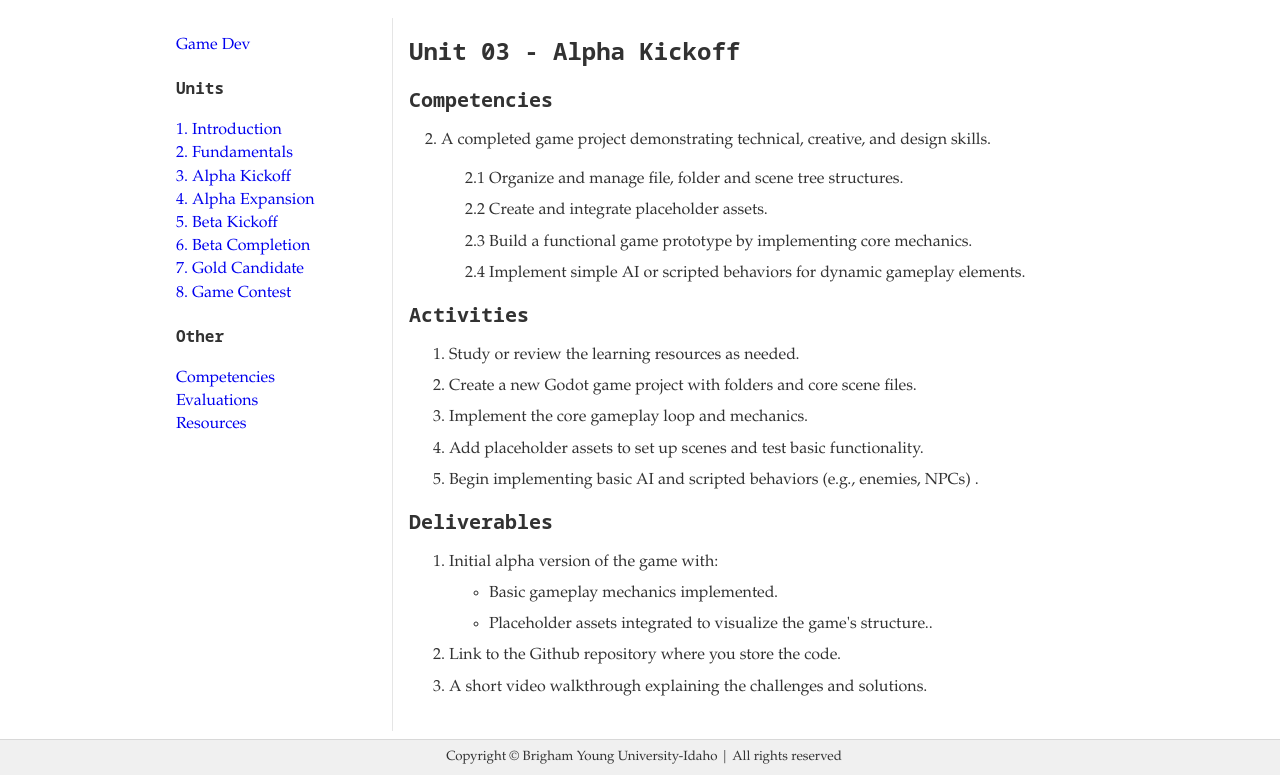
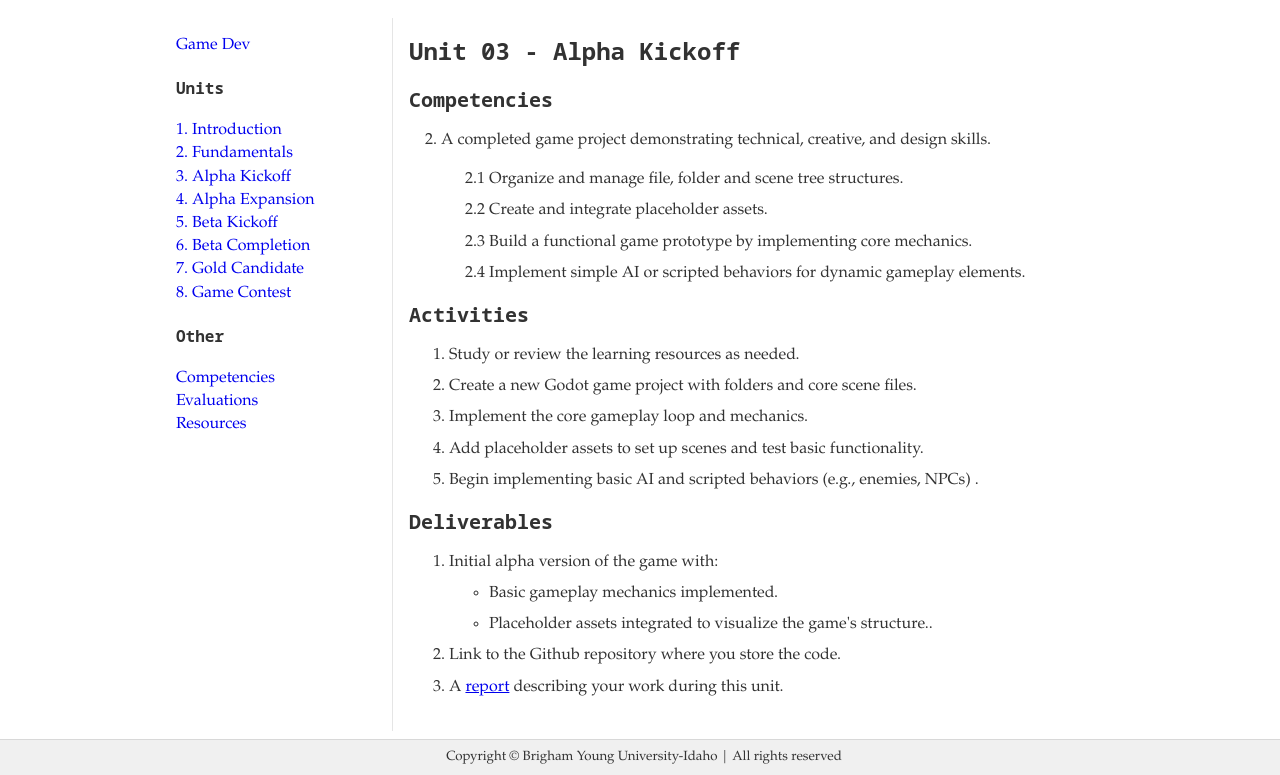
Before and after one commit to byui-cse/cse290r-game-dev, a plain HTML site: page unit03.html in a window 1280 px wide. Shown: the part 87-862 px from the top of the page. Drawn offline with nearby package versions, Linux system fonts and the light colour scheme.

Commit message:
Replace video walkthrough with report link

```diff
--- a/unit03.html
+++ b/unit03.html
@@ -83,7 +83,7 @@
           </ul>
         </li>
         <li>Link to the Github repository where you store the code.</li>
-        <li>A short video walkthrough explaining the challenges and solutions.</li>
+        <li>A <a href="report.docx">report</a> describing your work during this unit.</li>
       </ol>
 
     </div>
```
